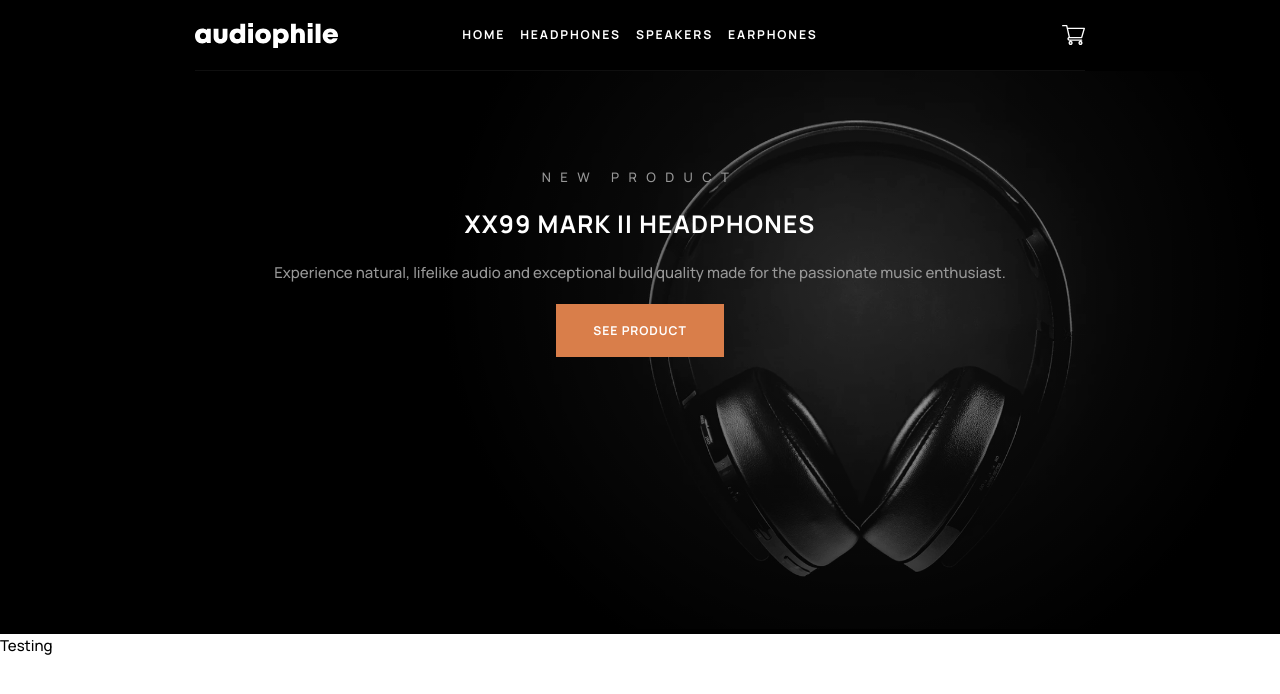
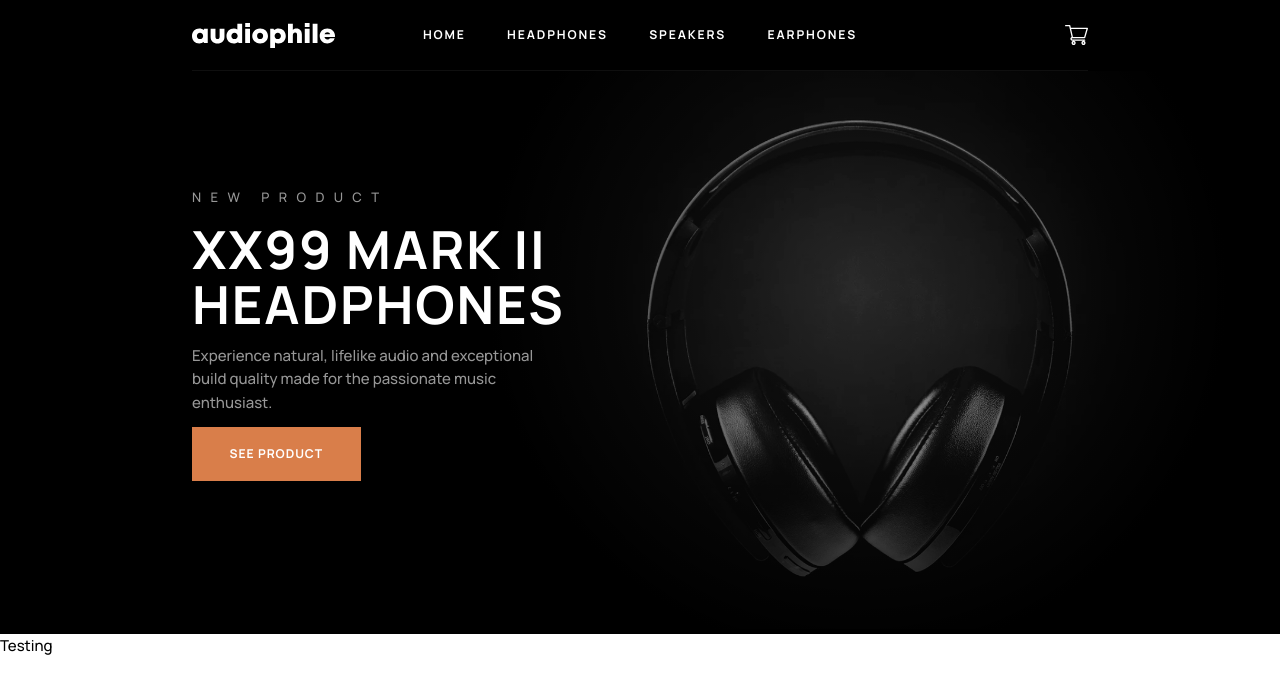
Before and after one commit to emerald-nomad/audiophile-ecommerce, a Next.js app: page / in a window 1280 px wide. Shown: the top 694 px of the page. Built offline with nearby package versions, Linux system fonts and the light colour scheme.

Commit message:
hero content

```diff
--- /dev/null
+++ b/app/earphones/page.tsx
@@ -0,0 +1,3 @@
+export default function Earphones() {
+  return <h1>Earphones</h1>;
+}
--- /dev/null
+++ b/app/headphones/page.tsx
@@ -0,0 +1,3 @@
+export default function Headphones() {
+  return <h1>Headphones</h1>;
+}
--- /dev/null
+++ b/app/speakers/pages.tsx
@@ -0,0 +1,3 @@
+export default function Speakers() {
+  return <h1>Speakers</h1>;
+}
--- a/components/Header/syled-components.tsx
+++ b/components/Header/syled-components.tsx
@@ -31,7 +31,7 @@ export const IconsWrapper = styled.div`
 
   @media ${mediaQueries.lgAndUp} {
     justify-content: space-between;
-    margin: 0 13rem;
+    margin: 0 15vw;
   }
 `;
 
@@ -72,7 +72,7 @@ export const NavigationWrapper = styled.nav`
 
   @media ${mediaQueries.lgAndUp} {
     display: flex;
-    gap: 1rem;
+    gap: 2.75rem;
     flex: 1;
     justify-content: center;
 
--- a/components/Hero/Hero.tsx
+++ b/components/Hero/Hero.tsx
@@ -8,13 +8,13 @@ export function Hero() {
   return (
     <HeroWrapper>
       <HeroContent>
-        <p className="overline">New Product</p>
+        <p className="subtext">New Product</p>
         <p className="product-name">XX99 Mark II HeadphoneS</p>
         <p className="product-description">
           Experience natural, lifelike audio and exceptional build quality made
           for the passionate music enthusiast.
         </p>
-        <Button type="filled" as={Link} href="/">
+        <Button type="filled" as={Link} href="/headphones">
           See Product
         </Button>
       </HeroContent>
--- a/components/Hero/styled-components.tsx
+++ b/components/Hero/styled-components.tsx
@@ -46,40 +46,77 @@ export const HeroWrapper = styled.div`
   @media ${mediaQueries.lgAndUp} {
     --height: 44vw;
     --radiel-gradient-position: 67vw 17vw;
-    --radial-gradient-values: circle, transparent 0, var(--color-black) 45%;
+    --radial-gradient-values: circle, transparent 0, var(--color-black) 40%;
     --background-position-y: -7vw;
     --background-image: url("/images/desktop/hero.png");
   }
 `;
 
 export const HeroContent = styled.div`
+  --hero-content-padding-top: 30vw;
+  --hero-content-gap: 5vw;
+  --hero-content-text-align: center;
+  --hero-content-align-items: center;
+  --hero-content-link-align-self: center;
+  --product-name-font-size: ${pxToRem(26)};
+  --product-name-letter-spacing: ${pxToRem(1.29)};
+  --product-name-line-height: ${pxToRem(40)};
+  --product-name-width: 18rem;
+  --product-description-width: 18rem;
+
   z-index: 20;
   display: flex;
   width: 100%;
-  padding: 6.5rem 2rem;
-  text-align: center;
-  gap: 1.25rem;
+  padding-top: var(--hero-content-padding-top);
+  text-align: var(--hero-content-text-align);
+  align-items: var(--hero-content-align-items);
+  gap: var(--hero-content-gap);
   flex-direction: column;
 
-  & .overline {
+  & .subtext {
     color: var(--color-grey);
+    font-size: ${pxToRem(14)};
+    letter-spacing: ${pxToRem(10)};
+    text-transform: uppercase;
   }
 
   & .product-name {
     font-weight: bold;
-    font-size: ${pxToRem(26)};
-    line-height: ${pxToRem(40)};
-    letter-spacing: ${pxToRem(1.29)};
+    font-size: var(--product-name-font-size);
+    line-height: var(--product-name-line-height);
+    letter-spacing: var(--product-name-letter-spacing);
     color: var(--color-white);
     text-transform: uppercase;
+    width: var(--product-name-width);
   }
 
   & .product-description {
     color: var(--color-grey);
+    width: var(--product-description-width);
   }
 
   & a {
     width: fit-content;
-    align-self: center;
+    align-self: var(--hero-content-link-align-self);
+  }
+
+  @media ${mediaQueries.mdAndUp} {
+    --hero-content-padding-top: 18vw;
+    --hero-content-gap: 3vw;
+    --product-name-font-size: ${pxToRem(56)};
+    --product-name-letter-spacing: ${pxToRem(2)};
+    --product-name-line-height: ${pxToRem(58)};
+    --product-name-width: 30rem;
+    --product-description-width: 25rem;
+  }
+
+  @media ${mediaQueries.lgAndUp} {
+    --hero-content-padding-top: 9vw;
+    --hero-content-gap: 1vw;
+    --hero-content-text-align: start;
+    --hero-content-align-items: initial;
+    --hero-content-link-align-self: start;
+
+    padding-left: 15vw;
   }
 `;
```
